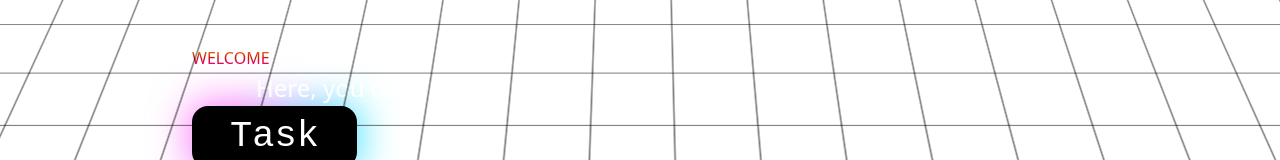
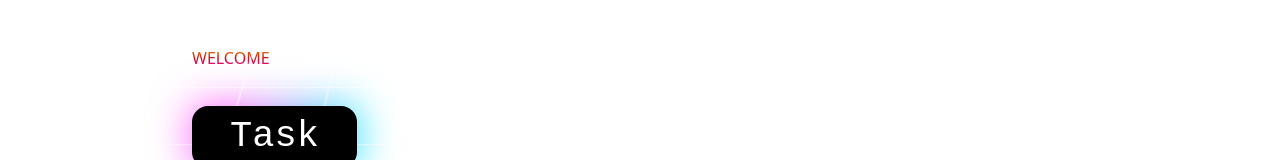
Before and after one commit to modhack2003/CURD_APP, a React (Vite) app in the folder client/: page / in a window 1280 px wide. Shown: the part 556-716 px from the top of the page. Built offline with nearby package versions, Linux system fonts and the light colour scheme.

Commit message:
darkmode-color-change

```diff
--- a/client/src/components/Home.jsx
+++ b/client/src/components/Home.jsx
@@ -40,16 +40,16 @@ const Home = ({ darkTheme, toggleTheme }) => {
           fadeOut ? "fade-out" : ""
         }`}
       >
-        <div className="retro-grid"></div>
+        <div className={`retro-grid ${darkTheme ? "darkgrid" : ""}`}></div>
         <div className="glass-card flex flex-col items-center justify-center p-8 rounded-lg backdrop-blur-lg bg-white/10 border border-white/20 shadow-lg">
           <div
-            className={`title-home z-10 relative text-4xl md:text-8xl font-bold pb-32 md:mb-8 gradient-text ${
+            className={`title-home z-10 relative text-6xl md:text-8xl font-bold pb-26 md:mb-4 gradient-text ${
               animateText ? "animate-text" : ""
             }`}
           >
             WELCOME
           </div>
-          <div className={`typing-text-container ${darkTheme ? "text-white":"text-black"} text-xl md:text-2xl mb-2 md:mb-8`}>
+          <div className={`typing-text-container ${darkTheme ? "text-white" : "text-black"} text-base sm:text-xl md:text-lg mb-2 md:mb-8`}>
             <TypeAnimation
               sequence={[
                 "Welcome to our CRUD application!",
@@ -60,7 +60,7 @@ const Home = ({ darkTheme, toggleTheme }) => {
                 500,
                 "Here, you can update",
                 500,
-                "Here, you can delete , tasks seamlessly.",
+                "Here, you can delete tasks seamlessly.",
                 500,
                 "Enjoy a smooth and intuitive user experience",
                 1000,
@@ -70,11 +70,11 @@ const Home = ({ darkTheme, toggleTheme }) => {
               wrapper="p"
               cursor={true}
               repeat={Infinity}
-              style={{ fontSize: "1.5rem", md: { fontSize: "2.5rem" }, display: "inline" , width : '90%'}}
+              style={{ display: "inline" }}
             />
           </div>
           {showButton && (
-            <div className="button-container-home z-10 relative mt-2 md:mt-8 show">
+            <div className="button-container-home z-10 relative mt-2 md:mt-4 show">
               <button className="home-page-button pb-2 font-Roboto" onClick={handleClick}>
                 Task
               </button>
@@ -85,8 +85,10 @@ const Home = ({ darkTheme, toggleTheme }) => {
     </>
   );
 };
+
 Home.propTypes = {
   darkTheme: PropTypes.bool.isRequired,
   toggleTheme: PropTypes.func.isRequired,
 };
+
 export default Home;
--- a/client/src/components/Nav.jsx
+++ b/client/src/components/Nav.jsx
@@ -10,7 +10,7 @@ const Navbar = ({ darkTheme, toggleTheme }) => {
   const [isOpen, setIsOpen] = useState(false);
 
   return (
-    <nav className={`w-full p-4 fixed z-10 top-0 transition-colors duration-300 ${darkTheme ? 'bg-gray-900' : 'bg-gray-600'} bg-opacity-10 rounded-md bg-clip-padding backdrop-filter backdrop-blur-3xl border border-gray-500`}>
+    <nav className={`w-full p-4 fixed z-10 top-0 transition-colors duration-300 ${darkTheme ? 'bg-[#1E1E1E]' : 'bg-white'} bg-opacity-100 rounded-md bg-clip-padding backdrop-filter backdrop-blur-3xl border border-gray-500`}>
       <div className="max-w-7xl mx-auto flex justify-between items-center">
         {/* Logo */}
         <div className="flex items-center">
@@ -23,10 +23,10 @@ const Navbar = ({ darkTheme, toggleTheme }) => {
 
         {/* Centered Links */}
         <div className="hidden md:flex md:space-x-10">
-          <Link to="/" className="text-black dark:text-white text-3xl block mt-4 md:inline-block md:mt-0">
+          <Link to="/" className={`${darkTheme? "text-white":"text-black"} dark:text-white text-3xl block mt-4 md:inline-block md:mt-0`}>
             Home
           </Link>
-          <Link to="/task" className="text-black dark:text-white text-3xl block mt-4 md:inline-block md:mt-0">
+          <Link to="/task" className={`${darkTheme? "text-white":"text-black"} dark:text-white text-3xl block mt-4 md:inline-block md:mt-0`}>
             Tasks
           </Link>
         </div>
@@ -34,7 +34,7 @@ const Navbar = ({ darkTheme, toggleTheme }) => {
         {/* Right-aligned About Link and Theme Toggle */}
         <div className="flex items-center space-x-4">
           <div className="hidden md:block">
-            <Link to="/about" className="text-black dark:text-white block mt-4 md:inline-block md:mt-0">
+            <Link to="/about" className={`${darkTheme? "text-white":"text-black"} dark:text-white block mt-4 md:inline-block md:mt-0`}>
               About
             </Link>
           </div>
--- a/client/src/components/TaskPage.jsx
+++ b/client/src/components/TaskPage.jsx
@@ -27,7 +27,7 @@ const TaskPage = ({ darkTheme, toggleTheme }) => {
   }, [loading, progress]);
 
   return (
-    <div className={`${darkTheme ? 'bg-[#1E1E1E] text-white' : 'bg-white text-black'} mt-20 min-h-screen w-full md:min-h-[120vh] lg:min-h-[210vh] transition-colors duration-300`}>
+    <div className={`${darkTheme ? 'bg-[#1E1E1E] text-white' : 'bg-white text-black'} mt-0 pt-32 min-h-screen w-full md:min-h-[120vh] lg:min-h-[210vh] transition-colors duration-300`}>
       <LoadingBar
         progress={progress}
         height={3}
--- a/client/src/index.css
+++ b/client/src/index.css
@@ -23,6 +23,15 @@
   }
   100% {
     transform: translateZ(50px) rotateX(45deg) translateY(70%);
+  }
+}
+
+@keyframes breathing {
+  0%, 100% {
+    background-size: 100% 100%;
+  }
+  50% {
+    background-size: 110% 110%;
   }
 }
 
@@ -52,7 +61,11 @@
   background-image: linear-gradient(to right, rgb(1, 1, 1) 0.001rem, transparent 1px), linear-gradient(to bottom, rgb(0, 0, 0) 0.001rem, transparent 1px);
   background-size: 50px 50px;
   transform: translateZ(-50px) rotateX(45deg);
-  animation: moveBackground 100s linear infinite;
+  animation: moveBackground 10s linear infinite;
+}
+
+.darkgrid {
+  background-image: linear-gradient(to right, rgb(255, 255, 255) 0.001rem, transparent 1px), linear-gradient(to bottom, rgb(255, 255, 255) 0.001rem, transparent 1px);
 }
 
 .gradient-text {
@@ -65,10 +78,25 @@
   display: flex;
   justify-content: center;
   align-items: center;
+  flex-wrap: wrap;
+  width: 100%;
+  margin: 0 auto;
+}
 
-  width: 100vw;
+.typing-text-container p {
+  font-size: 1rem;
+}
 
-  margin: 0 auto;
+@media (min-width: 640px) {
+  .typing-text-container p {
+    font-size: 1.25rem; /* For small screens and above */
+  }
+}
+
+@media (min-width: 768px) {
+  .typing-text-container p {
+    font-size: 1.5rem; /* For medium screens and above */
+  }
 }
 
 .button-container-home {
@@ -92,6 +120,7 @@
   background: #000000;
   transition: 0.1s;
   font-family: "Roboto Mono", monospace;
+  animation: breathing 4s infinite; /* Add breathing animation */
 }
 
 .button-container-home button::after {
@@ -114,11 +143,10 @@
 
 @keyframes textForward {
   0% {
-    transform: scale(1) translateY(10px) translateZ(0) ;
+    transform: scale(1) translateY(10px) translateZ(0);
   }
-
   100% {
-    transform: scale(20)  translateY(120px) translateZ(2000px) ;
+    transform: scale(20) translateZ(2000px);
   }
 }
 
@@ -140,7 +168,8 @@
 .lets-go-text {
   animation: letsGoEffect 2s ease-in-out forwards;
 }
-.glass-card{
+
+.glass-card {
   width: 70%;
   height: 50vh;
 }
```
Also changed, not shown: client/src/components/Home.css (added).
